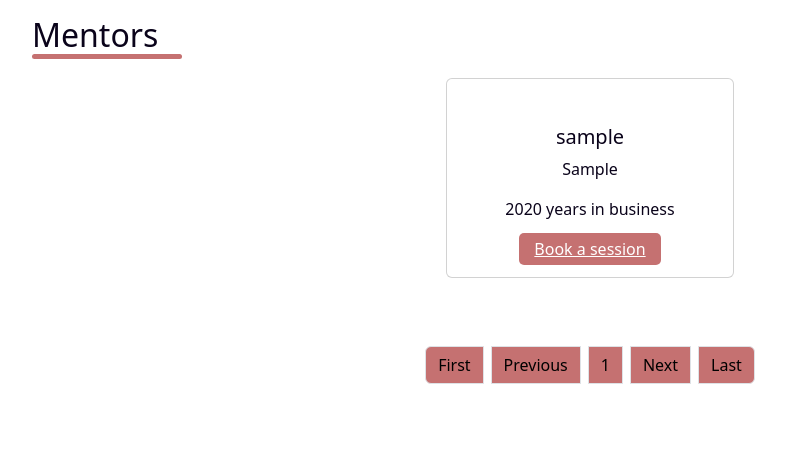
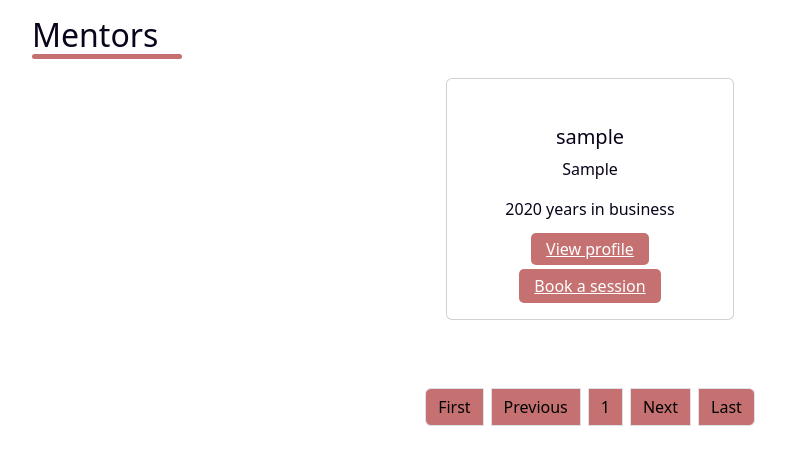
Before and after one commit to folarin-ogungbemi/Femtoring, a Django app: page /mentors/ in a window 1280 px wide. Shown: the part 80-545 px from the top of the page, without its empty margins (50-836 px from the left). Run offline with Django 4.2, Linux system fonts and the light colour scheme; tables that the repository leaves empty hold one stand-in row (values such as "Sample post").

Commit message:
Add view profile button to mentors page

```diff
--- a/templates/mentors.html
+++ b/templates/mentors.html
@@ -24,8 +24,12 @@
                     <h5 class="card-title">{{ mentor.mentor_name }}</h5>
                     <p class="card-text">{{ mentor.mentor_expertise }}</p>
                     <p class="card-text">{{ mentor.mentor_years_of_experience }} years in business</p>
-                    <a href="{% url 'mentor_profile_page' pk=mentor.mentor_name.pk %}"
-                        class="action-btn">Book a session</a>
+                    <a href="#"
+                        class="action-btn">View profile</a>
+                        <div class="row mt-2">
+                    <a href="#"
+                        class="action-btn mx-auto">Book a session</a>
+                    </div>
                 </div>
             </div>
             {% if forloop.counter|divisibleby:3 %}
```
